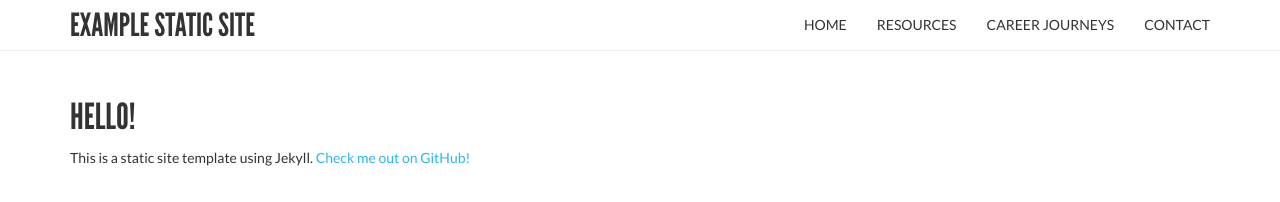
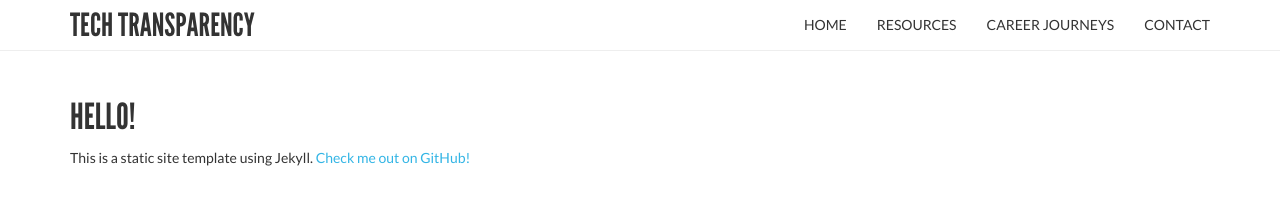
Before and after one commit to Tech-Transparency/tech-transparency.github.io, a Jekyll site: the page built from index.html, in a window 1280 px wide. Shown: the top 202 px of the page. Built offline with Jekyll 4.4.1, drawn with Linux system fonts in a browser that asks for light colours; nearby versions of some CDN libraries.

Commit message:
remove old stuff

```diff
--- a/_config.yml
+++ b/_config.yml
@@ -19,10 +19,10 @@
 ##### Config for this example site. Please change!! #####
 
 # The name of your website
-name: Example Static Site
+name: Tech Transparency
 # A brief description, e.g. for Google search results
 description: |
-  An awesome website!
+  A tech nonprofit.
 # Where your website lives. In YAML (the language this file uses), if any of
 # your values include a colon, you must put the value in quotes.
 deployed_url: "http://hathix.com"
```
